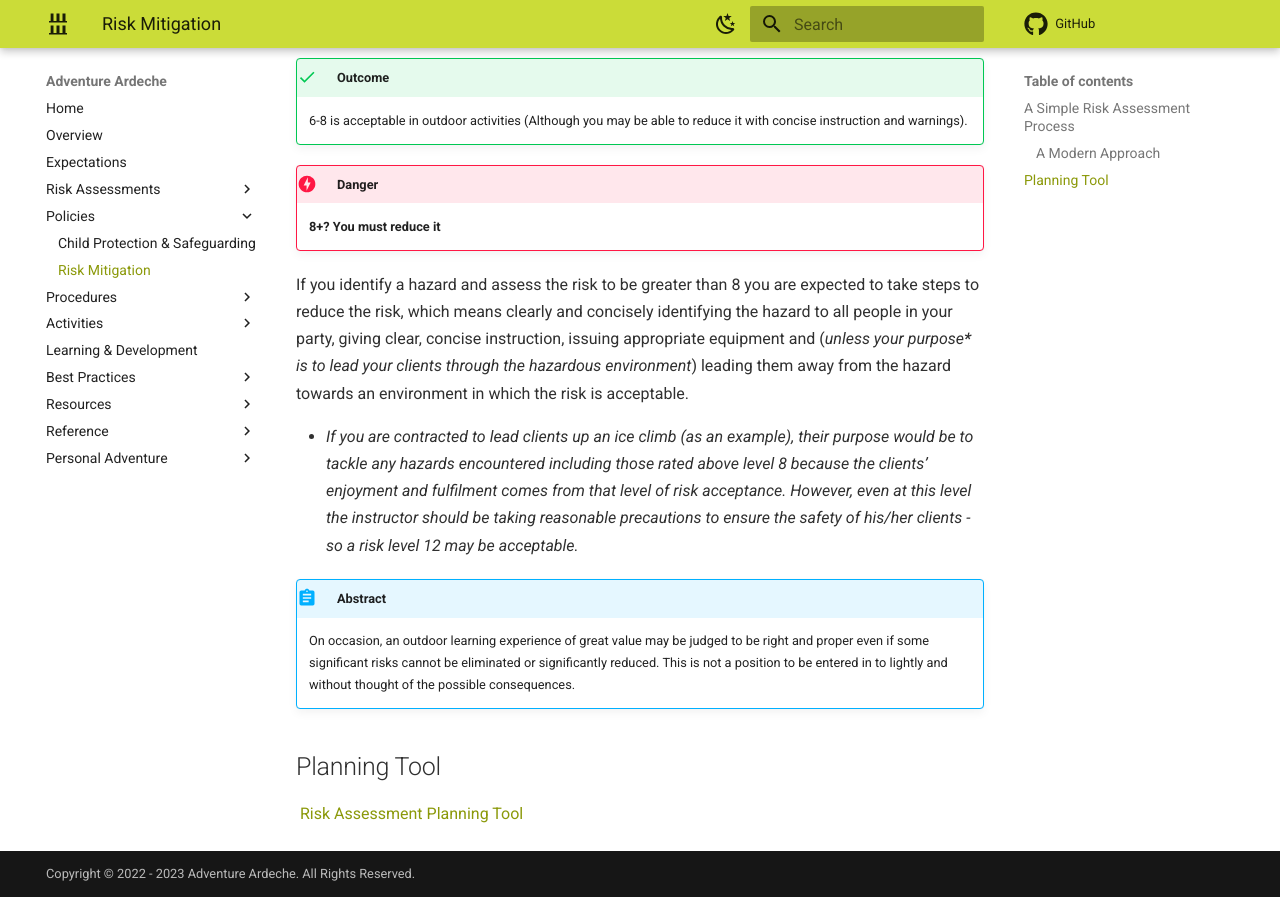
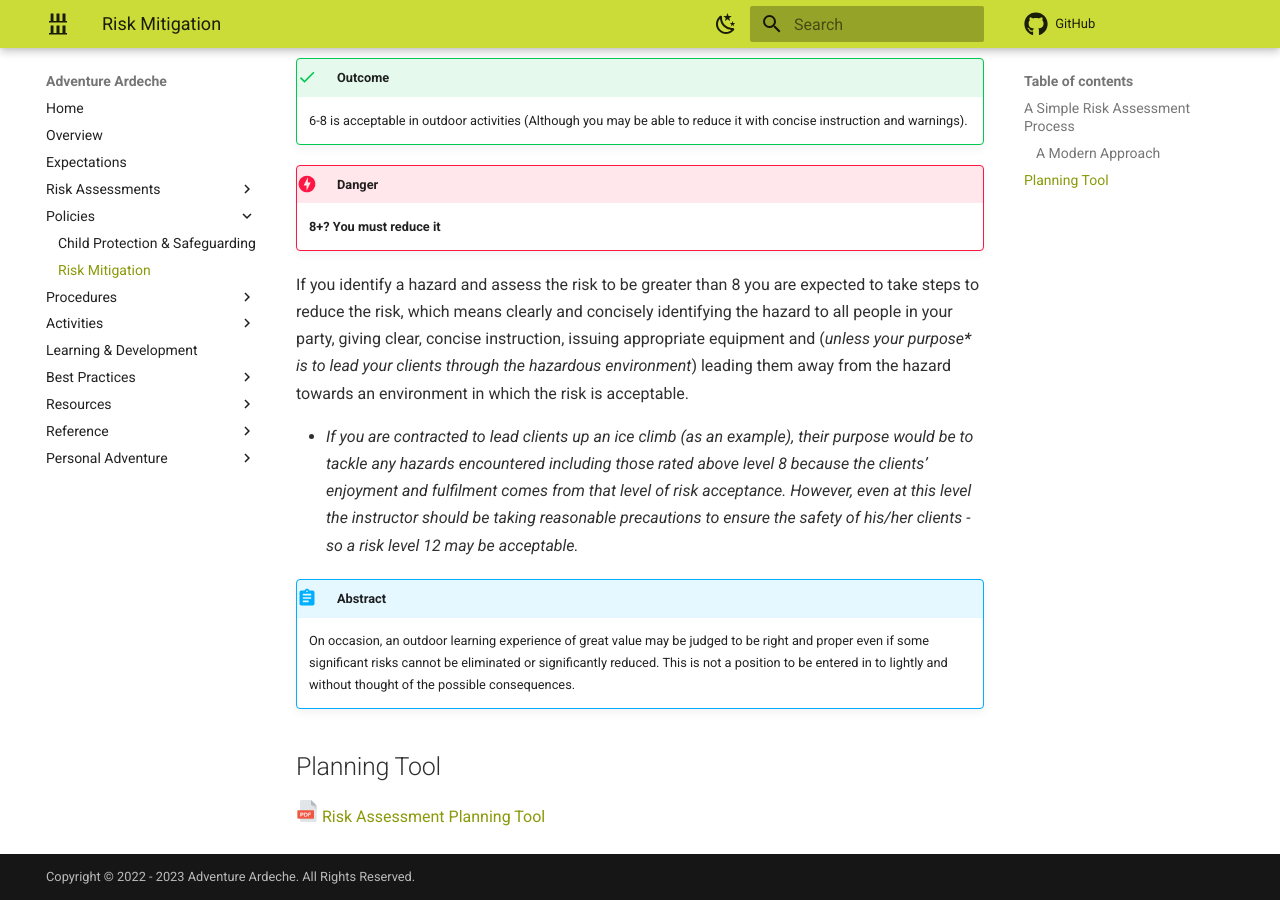
Before and after one commit to Matt-Adventure-Ardeche/staffhandbook, an MkDocs documentation site: the page built from docs/policies/riskmitigation.md, in a window 1280 px wide and 900 px high, scrolled down 1732 px. Built offline with MkDocs 1.6.1 and Material for MkDocs 9.7.7, drawn with Linux system fonts in a browser that asks for light colours; comment, search, counter and statistics services are not loaded.

Commit message:
pdf icon link

```diff
--- a/docs/policies/riskmitigation.md
+++ b/docs/policies/riskmitigation.md
@@ -65,4 +65,4 @@
 
 ## Planning Tool
 
-![](assets/images/pdf.png){width="22"} [Risk Assessment Planning Tool](../assets/pdfs/risk-benefit-exercise.pdf)
+![](../assets/images/pdf.png){width="22"} [Risk Assessment Planning Tool](../assets/pdfs/risk-benefit-exercise.pdf)
```
